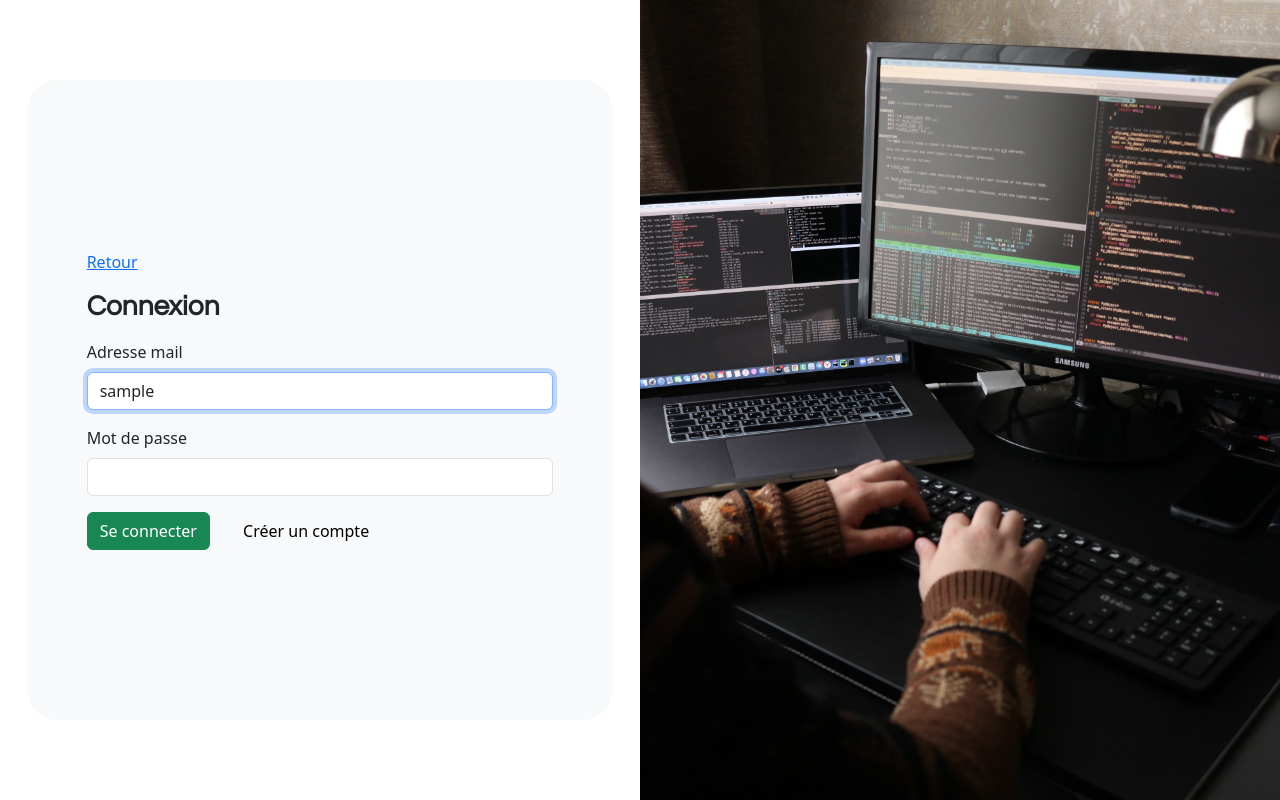
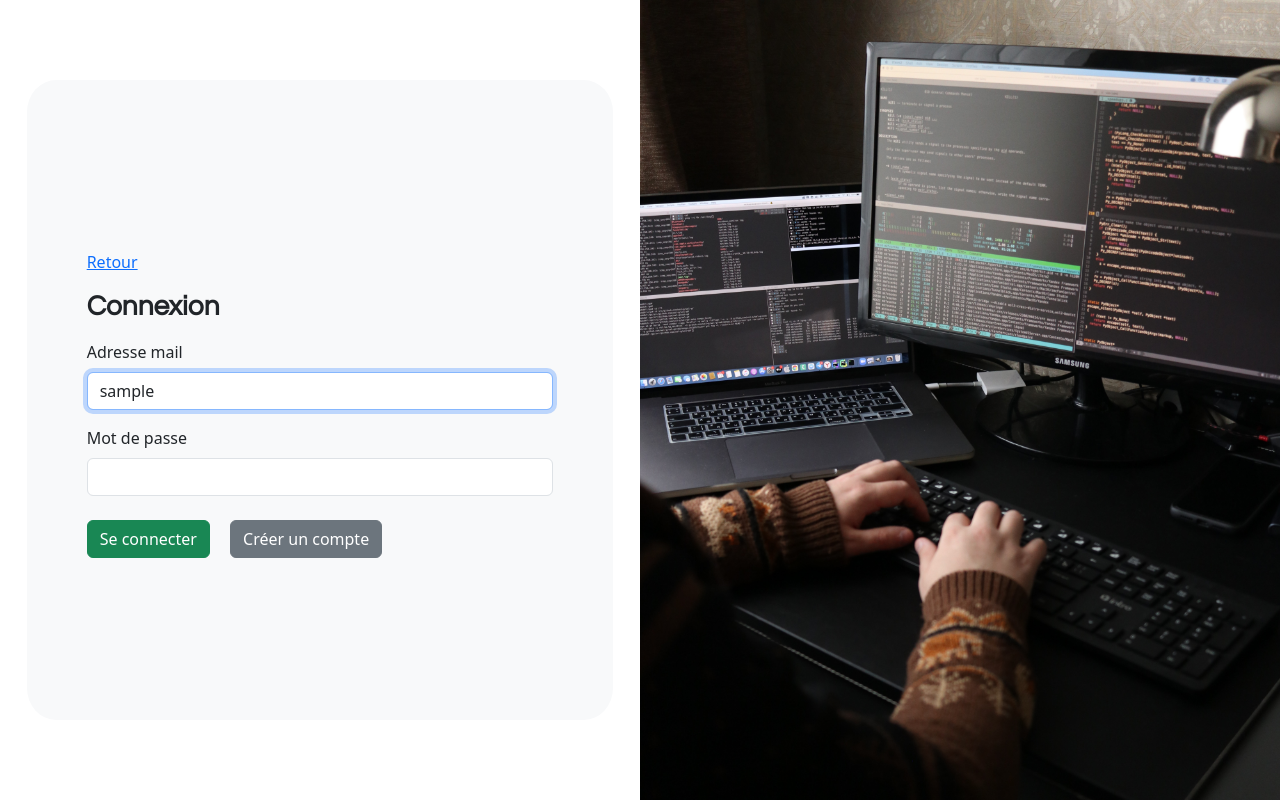
Before and after one commit to dylanejosse/edudev, a Symfony app: template templates/security/login.html.twig in a window 1280 px wide. Run offline with Twig, Linux system fonts and the light colour scheme; the template is opened without the code that fills it: most values are stand-ins (such as "Sample title", 1, 10 or a date in 2020); some libraries are stand-ins or nearby versions.

Commit message:
Modification buttons disposition

```diff
--- a/templates/security/login.html.twig
+++ b/templates/security/login.html.twig
@@ -66,11 +66,11 @@
                         </div>
                     #}
 
-                    <button class="btn btn-success mb-3 me-3" type="submit">
+                    <button class="btn btn-success" type="submit">
                         Se connecter
                     </button>
 
-                    <a href="{{ path('app_register') }}" class="btn btn-light mb-3">Créer un compte</a>
+                    <a href="{{ path('app_register') }}" class="btn btn-secondary btn btn-secondary my-2 mx-md-3">Créer un compte</a>
 
                 </form>
 
```
